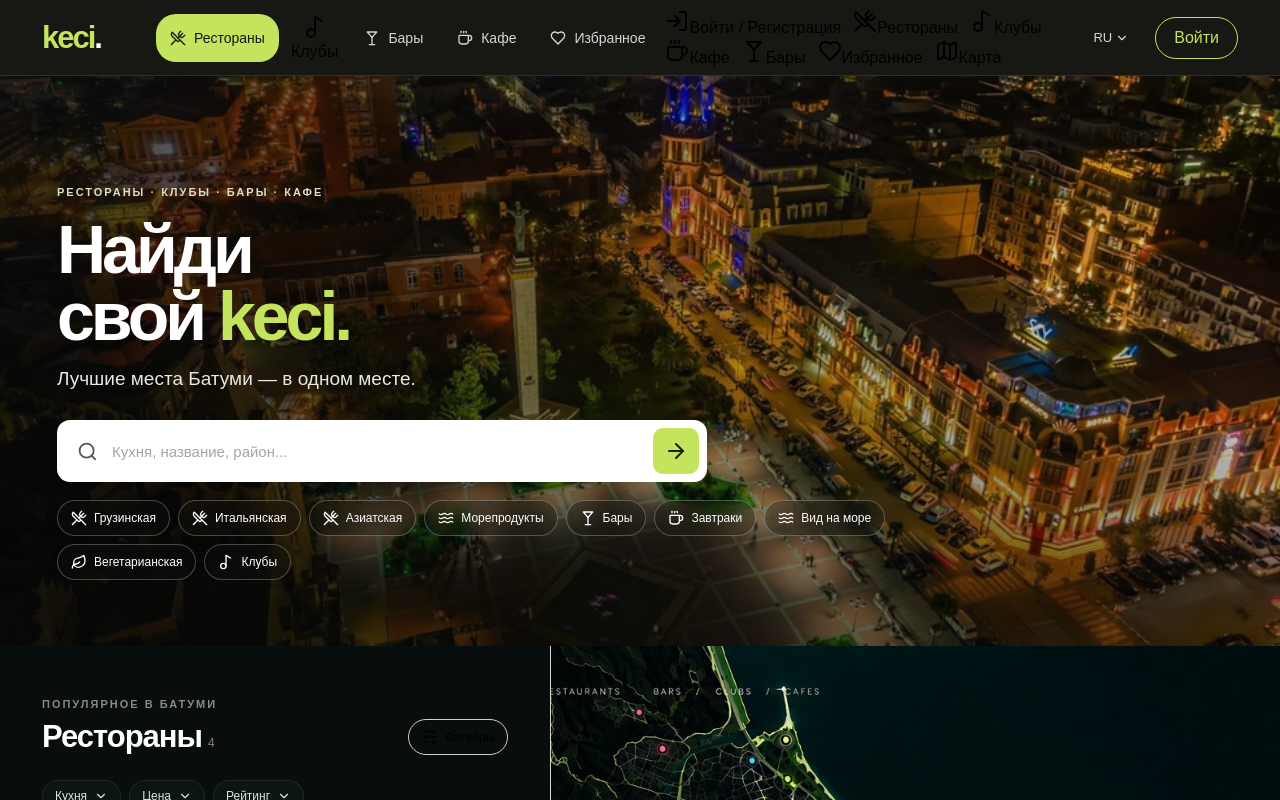
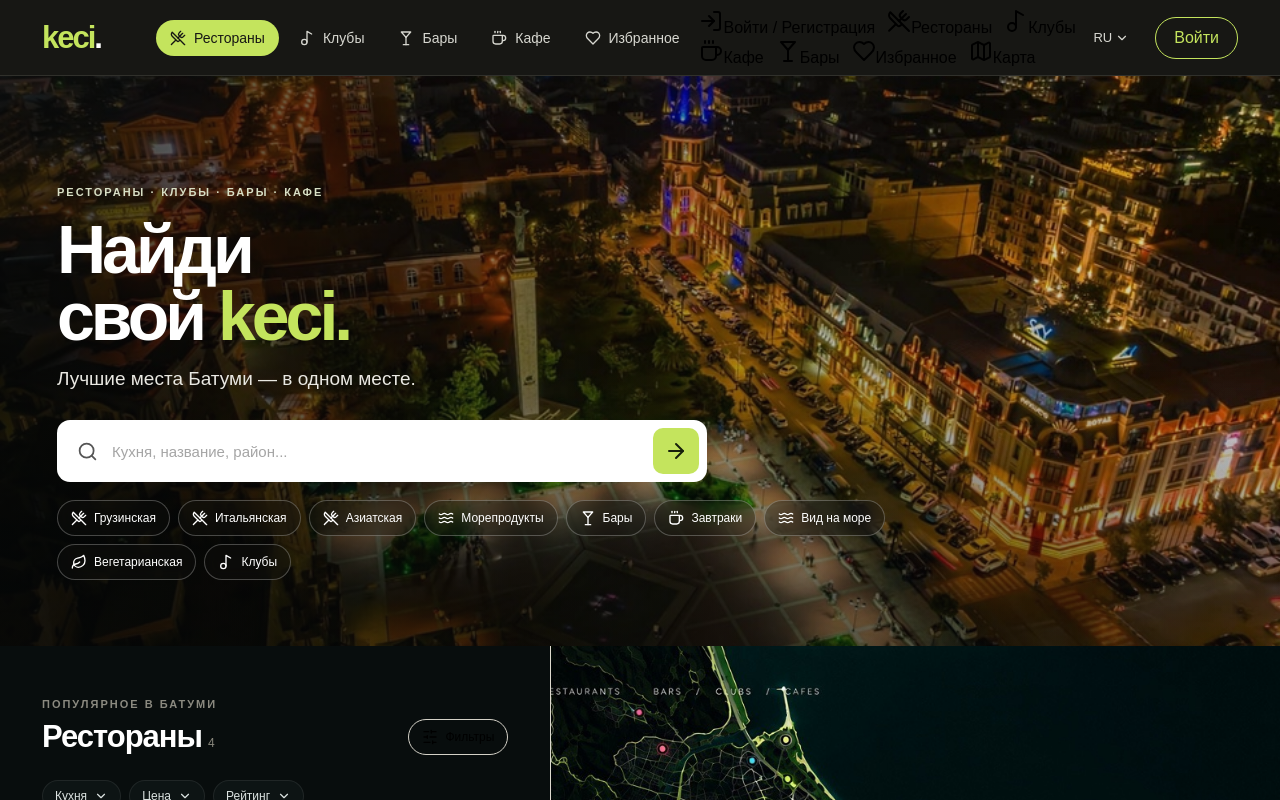
Before and after one commit to Guramch1k/Keci, a Next.js app: page / in a window 1280 px wide. Shown: the top 800 px of the page. Built offline with nearby package versions, Linux system fonts and the light colour scheme.

Commit message:
Refactor mobile navigation buttons for clubs

```diff
--- a/app/page.tsx
+++ b/app/page.tsx
@@ -143,14 +143,11 @@ export default function Home() {
           </button>
 
           <button
-  className="mobileNavItem"
-  onClick={() => {
-    closeMobilePanels();
-    router.push("/clubs");
-  }}
+  className="navItem"
+  onClick={() => router.push("/clubs")}
 >
   <Music2 />
-  <span>Клубы</span>
+  Клубы
 </button>
 
           <button
@@ -203,8 +200,8 @@ export default function Home() {
           <button
   className="mobileNavItem"
   onClick={() => {
-              setActive("Клубы");
     closeMobilePanels();
+    router.push("/clubs");
   }}
 >
   <Music2 />
```
Lines whose indentation alone changed are shown as unchanged.
